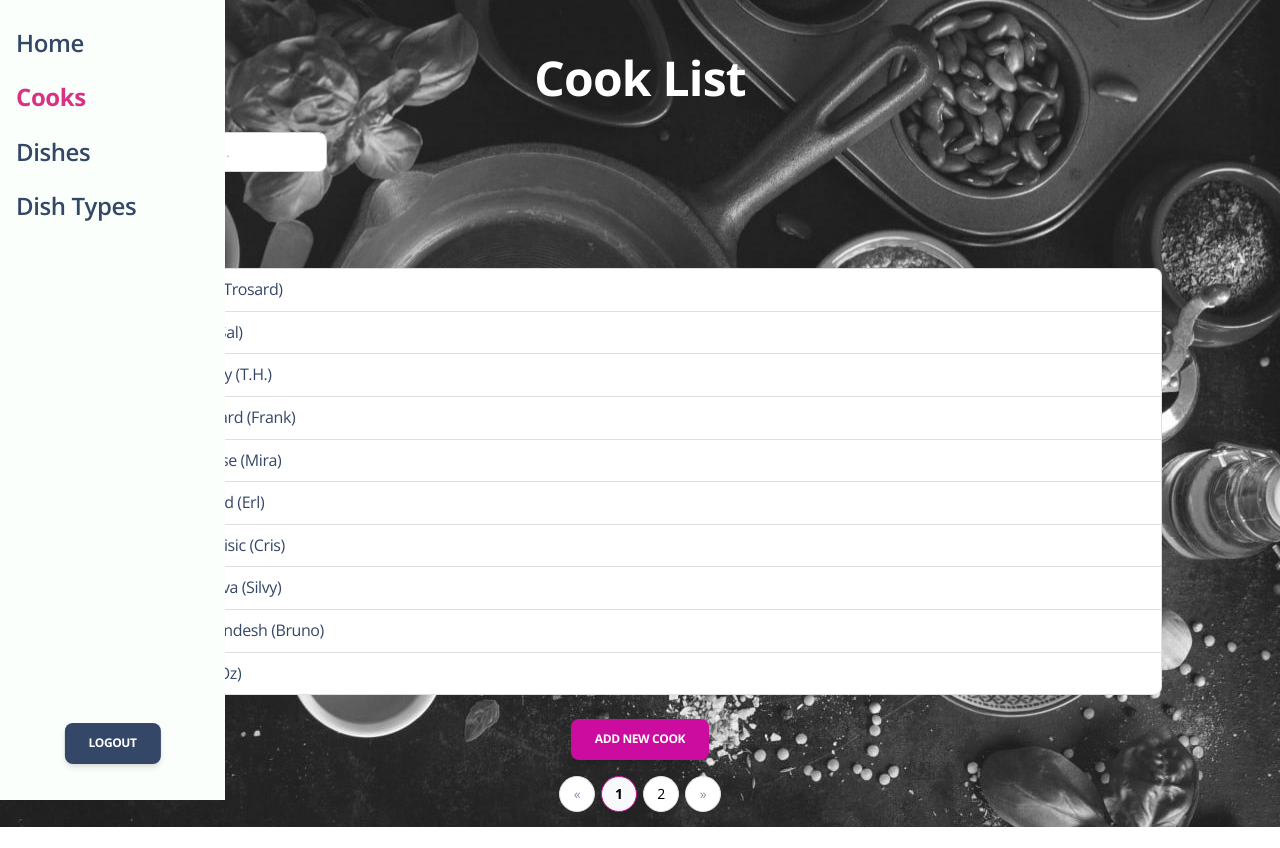
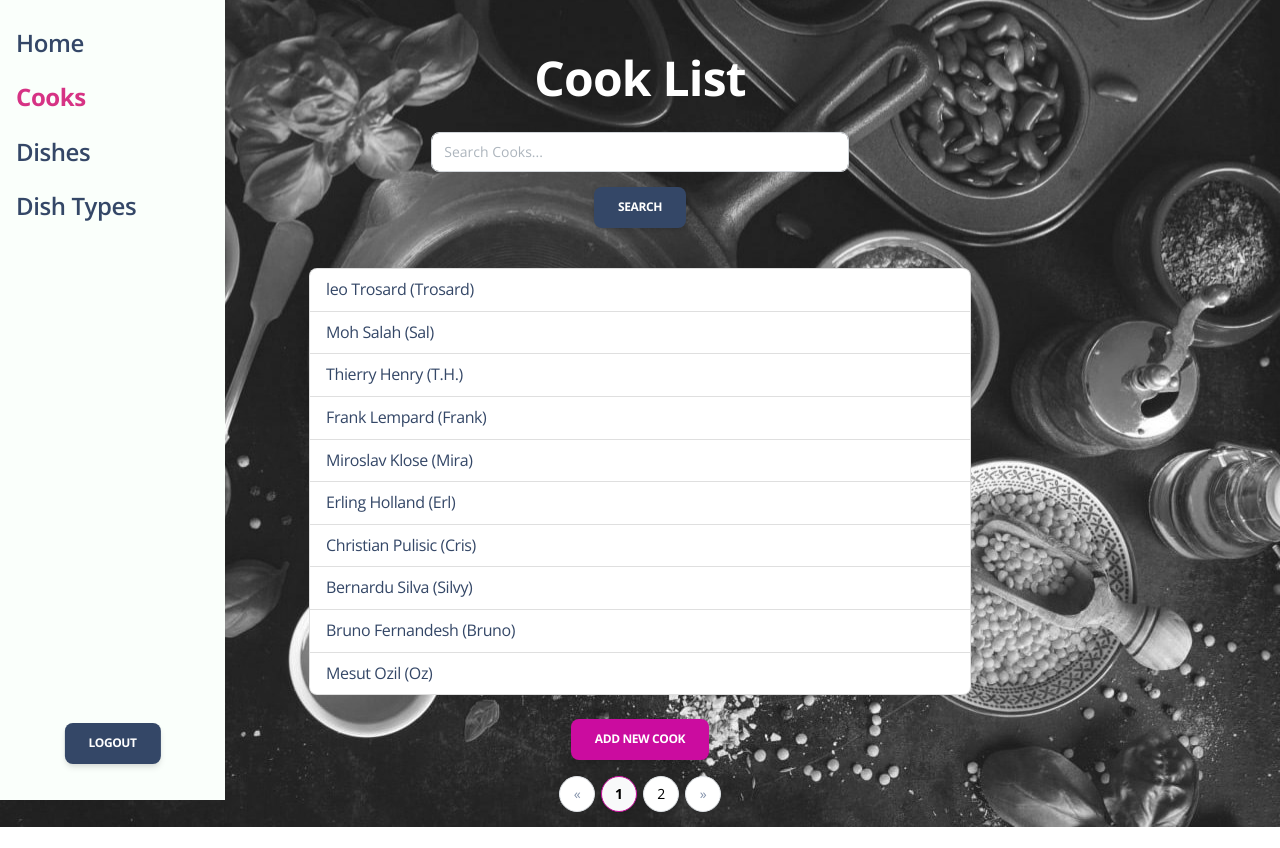
Before and after one commit to Postpostman/restaurant_kitchen_service, a Django app: page /cooks/ in a window 1280 px wide. Run offline with Django 5.2, Linux system fonts and the light colour scheme; a user stored in the database is signed in; data comes from the database, SQL or seed files in the repository; both versions use the stored data as it was after the commit; some libraries are stand-ins or nearby versions.

Commit message:
decreased weight and replaced to center of page some elements in dish list, dish type list and cook list for better design

```diff
--- a/templates/home/cook_detail.html
+++ b/templates/home/cook_detail.html
@@ -3,16 +3,16 @@
 {% block title %}Cook: {{ cook }}{% endblock title %}
 
 {% block content %}
-  <div class="container mt-5">
+  <div class="container mt-5 d-flex flex-column align-items-center">
     <h1 class="text-center text-white ">{{ cook }}</h1>
 
-    <div class="card mt-4">
+    <div class="card mt-4 w-40 d-flex flex-column align-items-center">
       <div class="card-body">
         <p class="card-text"><strong>Years of Experience:</strong> {{ cook.years_of_experience }}</p>
       </div>
     </div>
 
-    <div class="text-center mt-4">
+    <div class="text-center mt-4 ">
       <a href="{% url 'restaurant_kitchen:cook_update' cook.pk %}" class="btn btn-primary me-2">Edit</a>
       <a href="{% url 'restaurant_kitchen:cook_delete' cook.pk %}" class="btn btn-dark">Delete</a>
       <a href="{% url 'restaurant_kitchen:cook_list' %}" class="btn btn-secondary ms-2">Back to Cooks List</a>
--- a/templates/home/cook_list.html
+++ b/templates/home/cook_list.html
@@ -6,12 +6,12 @@
 <div class="container mt-5">
     <h1 class="text-center mb-4 text-white ">Cook List</h1>
 
-    <div class="container mb-4">
-        <form method="get" action="{% url 'restaurant_kitchen:cook_list' %}" class="mb-3 align-items-center">
+    <div class="container mb-4 ">
+        <form method="get" action="{% url 'restaurant_kitchen:cook_list' %}" class="mb-3 align-items-center d-flex flex-column align-items-center">
             <input
                 type="text"
                 name="q"
-                class="form-control w-20"
+                class="form-control w-40 "
                 placeholder="Search Cooks..."
                 value="{{ query|default:'' }}"
             >
@@ -20,7 +20,7 @@
         </form>
     </div>
 
-    <div class="container mb-4">
+    <div class="container mb-4 w-65">
         <ul class="list-group">
             {% for cook in cooks %}
                 <li class="list-group-item">
--- a/templates/home/dish_detail.html
+++ b/templates/home/dish_detail.html
@@ -3,10 +3,10 @@
 {% block title %}Dish: {{ dish.name }}{% endblock title %}
 
 {% block content %}
-  <div class="container mt-5">
+  <div class="container mt-5 d-flex flex-column align-items-center">
     <h1 class="text-center text-white">{{ dish.name }}</h1>
 
-    <div class="card mt-4">
+    <div class="card mt-4 d-flex flex-column align-items-center w-40">
       <div class="card-body">
         <p class="card-text"><strong>Description:</strong> {{ dish.description }}</p>
         <p class="card-text"><strong>Price:</strong> ${{ dish.price }}</p>
--- a/templates/home/dish_list.html
+++ b/templates/home/dish_list.html
@@ -7,11 +7,11 @@
     <h1 class="text-center mb-4 text-white ">Dish List</h1>
 
     <div class="container mb-4">
-        <form method="get" action="{% url 'restaurant_kitchen:dish_list' %}" class="mb-3 align-items-center">
+        <form method="get" action="{% url 'restaurant_kitchen:dish_list' %}" class="mb-3 align-items-center d-flex flex-column align-items-center">
             <input
                 type="text"
                 name="q"
-                class="form-control w-20"
+                class="form-control w-40"
                 placeholder="Search Dishes..."
                 value="{{ query|default:'' }}"
             >
@@ -21,7 +21,7 @@
     </div>
 
 
-    <div class="container mb-4">
+    <div class="container mb-4 w-65">
         <ul class="list-group">
             {% for dish in dishes %}
                 <li class="list-group-item">
--- a/templates/home/dish_type_detail.html
+++ b/templates/home/dish_type_detail.html
@@ -6,7 +6,7 @@
   <div class="container mt-5">
     <h1 class="text-center text-white">Dish Type: {{ dish_type.name }}</h1>
 
-    <div class="text-center mt-4">
+    <div class="text-center mt-4 ">
       <a href="{% url 'restaurant_kitchen:dish_type_update' dish_type.pk %}" class="btn btn-primary me-2">Edit</a>
       <a href="{% url 'restaurant_kitchen:dish_type_delete' dish_type.pk %}" class="btn btn-dark">Delete</a>
       <a href="{% url 'restaurant_kitchen:dish_type_list' %}" class="btn btn-secondary ms-2">Back to Dish Types List</a>
```
Also changed, not shown: service/tests/test_views.py (+1 -1 lines), templates/home/dish_type_list.html (+4 -3 lines), db.sqlite3.
